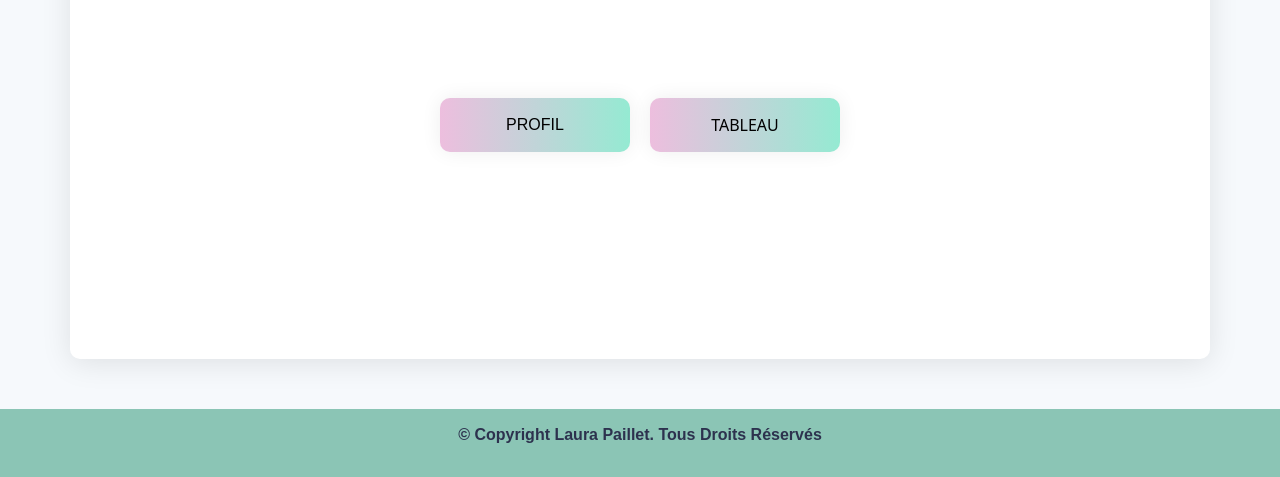
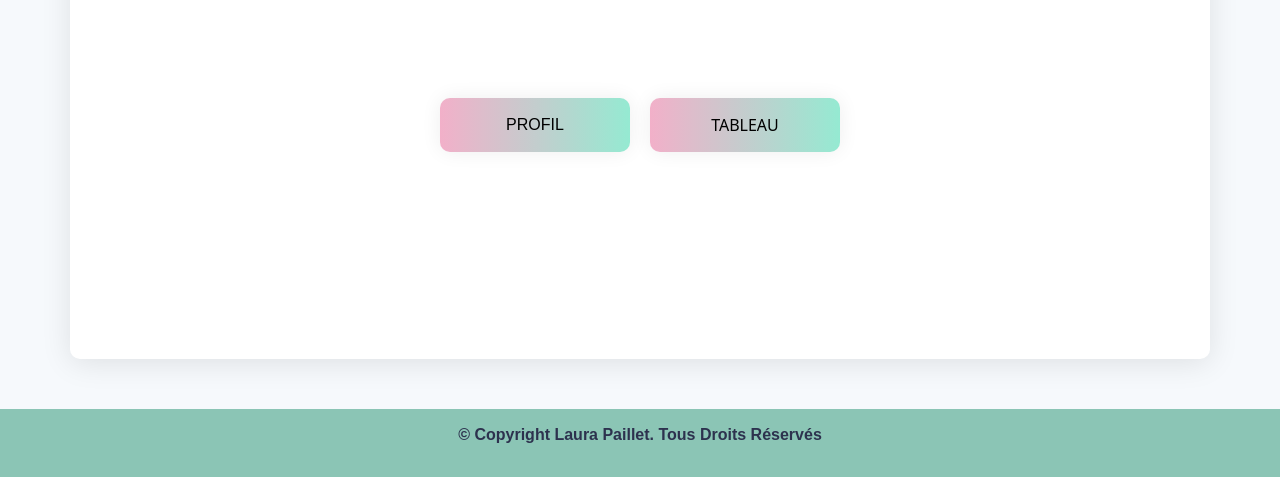
Before and after one commit to L-Paillet/laura_paillet, a plain HTML site: page index.html in a window 1280 px wide. Shown: the part 401-878 px from the top of the page. Drawn offline with nearby package versions, Linux system fonts and the light colour scheme.

Commit message:
couleur correction bouton

```diff
--- a/css/acceuil.css
+++ b/css/acceuil.css
@@ -32,7 +32,7 @@
 
 
  .btn-grad {
-    background-image: linear-gradient(to right, #edbede 0%, #93ebd2 51%, #edbede 100%);
+    background-image: linear-gradient(to right, #f2b0c9 0%, #93ebd2 51%, #f2b0c9 100%);
     margin: 10px;
     padding: 15px 45px;
     text-align: center;
```
